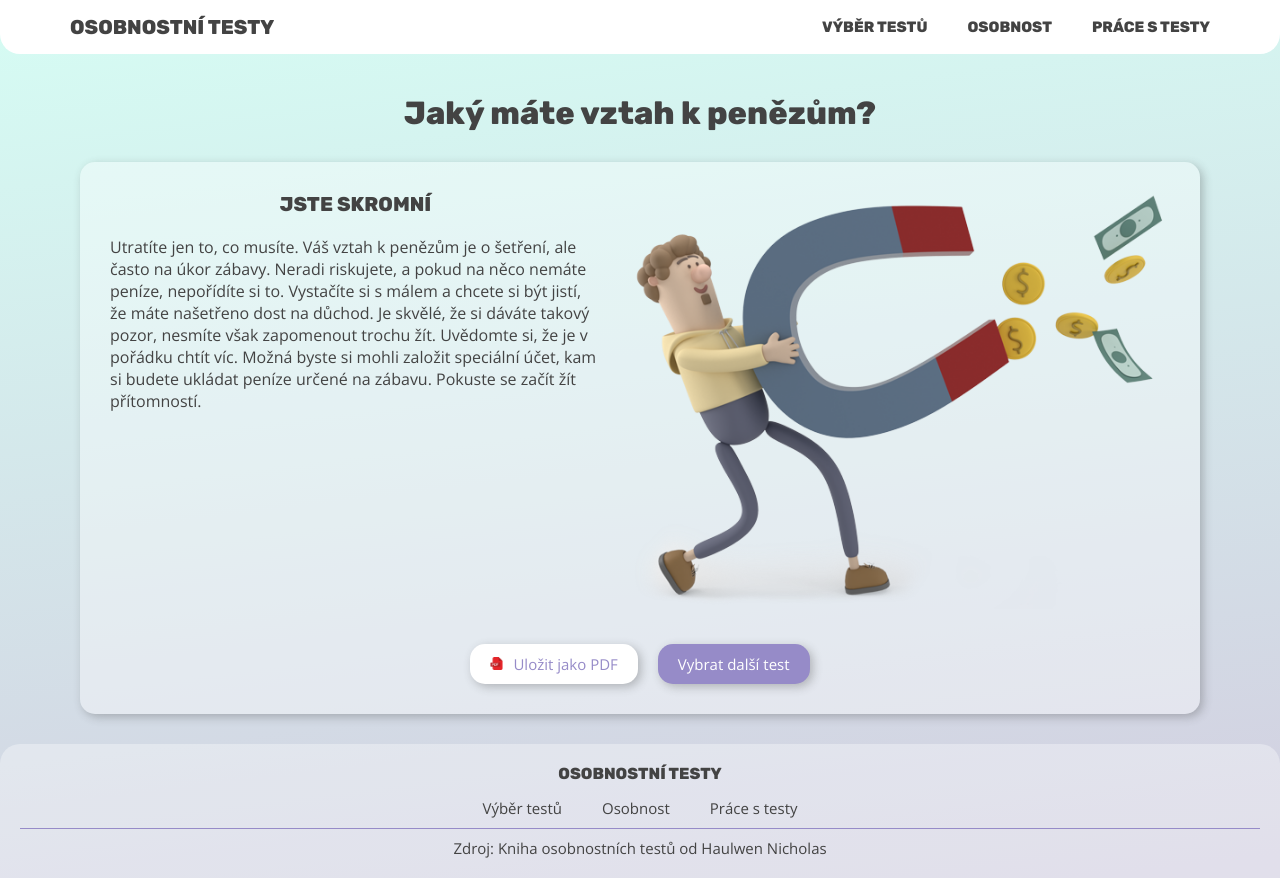
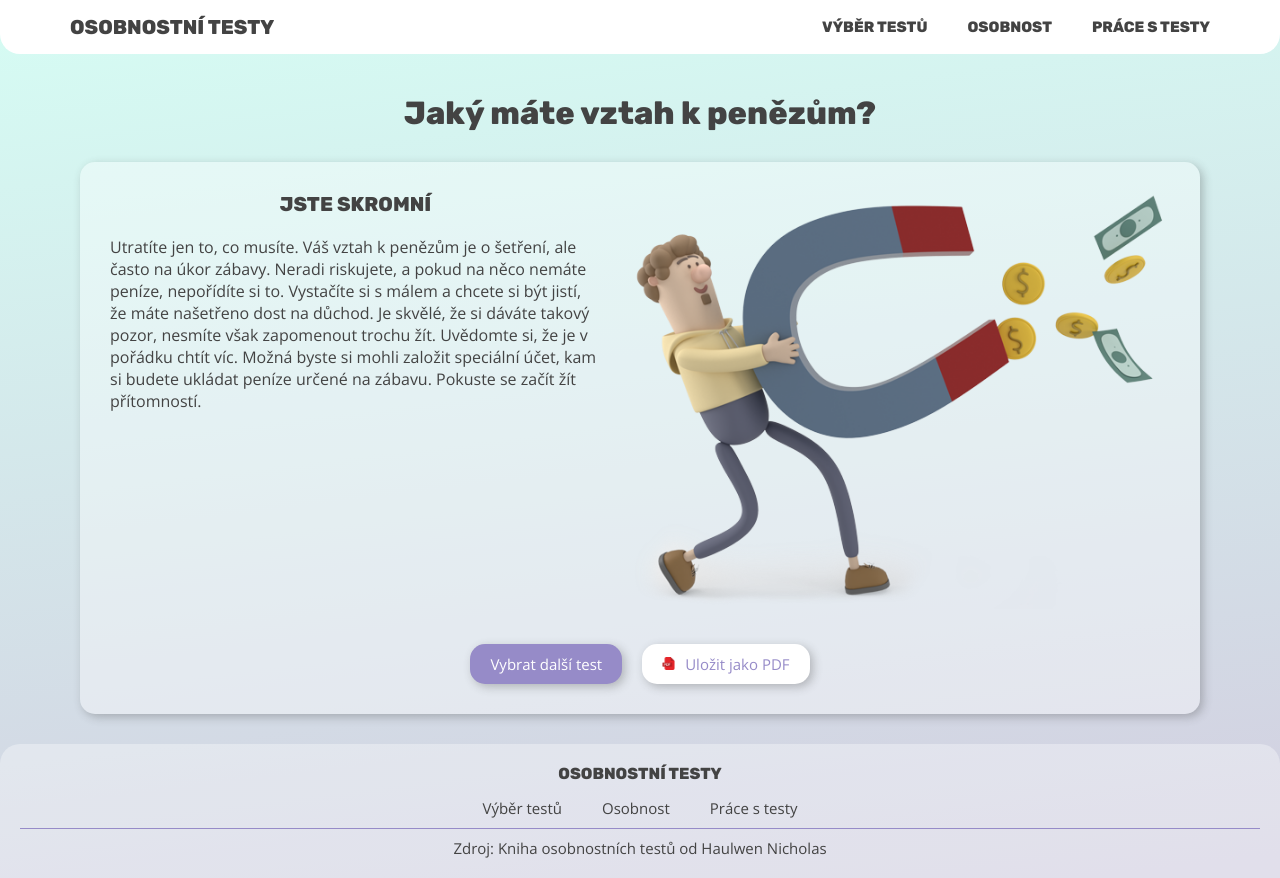
Before and after one commit to gracianaa/osobnostni-testy, a React (Vite) app: page /test/1/results/1 in a window 1280 px wide. Built offline with nearby package versions, Linux system fonts and the light colour scheme.

Commit message:
result page buttons flex direction for mobile and desktop

```diff
--- a/src/pages/ResultsPage/index.jsx
+++ b/src/pages/ResultsPage/index.jsx
@@ -59,6 +59,9 @@ export const ResultsPage = () => {
           </div>
         </div>
         <div className="resultsPage__buttons">
+          <Button to={'/#chooseTest'} type={'primary'}>
+            Vybrat další test
+          </Button>
           <Button onClick={downloadPDF} type={'secondary'}>
             <div className="buttonShare">
               <div className="buttonShare__image">
@@ -67,9 +70,6 @@ export const ResultsPage = () => {
               Uložit jako PDF
             </div>
           </Button>
-          <Button to={'/#chooseTest'} type={'primary'}>
-            Vybrat další test
-          </Button>
         </div>
       </div>
     </div>
--- a/src/pages/ResultsPage/style.css
+++ b/src/pages/ResultsPage/style.css
@@ -40,10 +40,18 @@
 
 .resultsPage__buttons {
   display: flex;
-  gap: 20px;
+  flex-direction: column;
+  align-items: center;
+  gap: 10px;
 }
 
 @media screen and (min-width: 850px) {
+
+  .resultsPage__buttons {
+    flex-direction: row;
+    align-items: center;
+    gap: 20px;
+  }
 
   .resultCard__permanent {
     display: flex;
```
